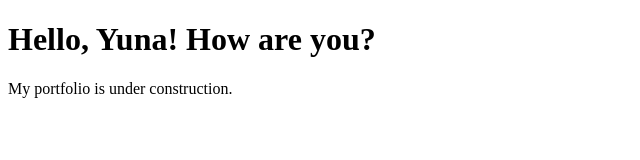
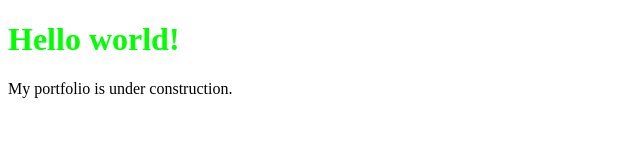
Before and after one commit to Bailey-Francis/Bailey-Francis.github.io, a plain HTML site: page index.html in a window 1280 px wide. Shown: the whole page, without its empty margins (0-640 px from the left). Drawn offline with Linux system fonts and the light colour scheme.

Commit message:
New Color

```diff
--- a/index.html
+++ b/index.html
@@ -6,7 +6,7 @@
     <title>Title</title>
 </head>
 <body>
-    <h1>Hello, Yuna! How are you?</h1>
+    <h1 style="color:rgb(0, 255, 0)">Hello world!</h1>
     <p>My portfolio is under construction.</p>
 </body>
 </html>
```
